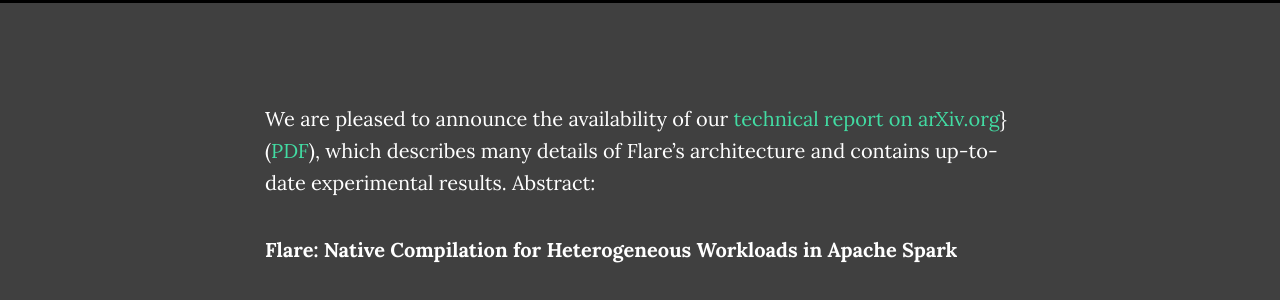
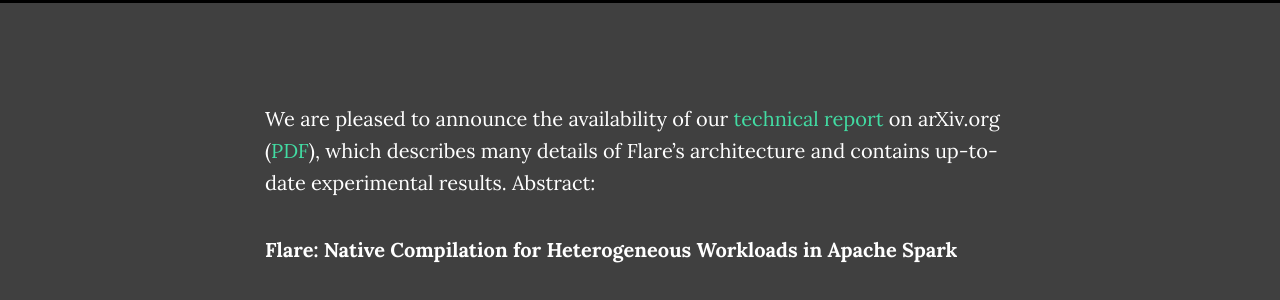
Before and after one commit to flaredata/flaredata.github.io, a Jekyll site: the page built from _posts/2017-03-24-paper.md, in a window 1280 px wide and 900 px high. Shown: the part 269-569 px from the top of the window. Built offline with Jekyll 4.4.1, drawn with Linux system fonts in a browser that asks for light colours; nearby versions of some CDN libraries.

Commit message:
minor fix

```diff
--- a/_posts/2017-03-24-paper.md
+++ b/_posts/2017-03-24-paper.md
@@ -4,7 +4,7 @@
 date: 2017-03-24
 ---
 
-We are pleased to announce the availability of our [technical report on arXiv.org](https://arxiv.org/abs/1703.08219)} ([PDF](https://arxiv.org/pdf/1703.08219)), which describes many details of Flare's architecture and contains up-to-date experimental results. Abstract:
+We are pleased to announce the availability of our [technical report](https://arxiv.org/abs/1703.08219) on arXiv.org ([PDF](https://arxiv.org/pdf/1703.08219)), which describes many details of Flare's architecture and contains up-to-date experimental results. Abstract:
 
 **Flare: Native Compilation for Heterogeneous Workloads in Apache Spark**
 
```
